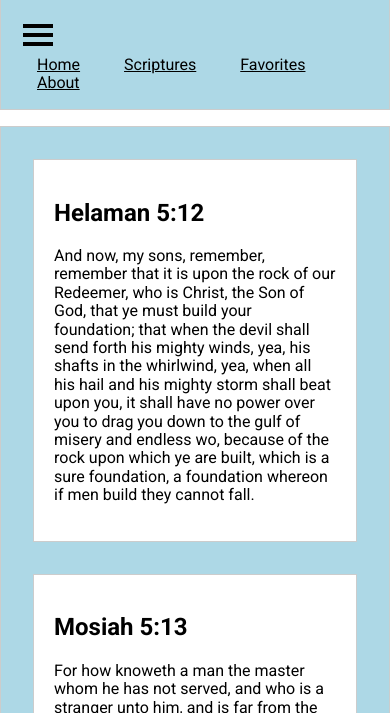
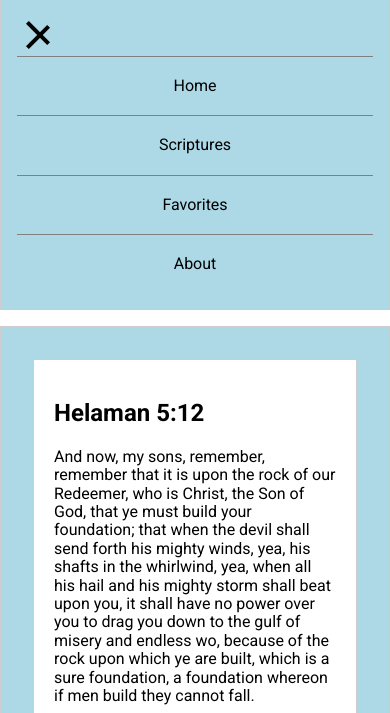
Before and after one commit to eason-platt/wdd131, a website: page ponder/W03/responsive.html in a window 390 px wide. Both pictures are taken after a click on the button 38 px from the left and 166 px from the top of the page. Shown: the part 131-844 px from the top of the page. Drawn offline with nearby package versions, Linux system fonts and the light colour scheme.

Commit message:
W04 Ponder: Responsive Menu

```diff
--- a/ponder/W03/responsive.css
+++ b/ponder/W03/responsive.css
@@ -31,13 +31,26 @@ section {
     border: 1px solid #ccc;
 }
 
+nav a:hover {
+    text-decoration: none;
+    color: #616061;
+}
+
 nav {
     display: none;
+}
+
+nav.open {
+    display: block;
 }
 
 nav a {
     padding: 20px;
     color: black;
+    display: block;
+    text-align: center;
+    text-decoration: none;
+    border-top: 1px solid grey;
 }
 
 nav a:hover {
@@ -45,11 +58,7 @@ nav a:hover {
     color: #616061;
 }
 
-.active {
-    display: block;
-}
-
-.menu-btn {
+#menu-btn {
     cursor: pointer;
     border: none;
     background-color: transparent;
@@ -60,25 +69,36 @@ nav a:hover {
     height: 4px;
     background-color: black;
     margin: 5px 0;
+    transition: 0.4s;
 }
+
+.change .bar1 {
+    transform: translate(0, 11px) rotate(-45deg);
+}
+.change .bar2 {opacity: 0;}
+
+.change .bar3 {
+    transform: translate(0, -11px) rotate(45deg);
+}
+
 
 footer {
     text-align: center;
 }
 
 @media screen and (min-width: 700px) {
-    .menu-btn {
+    #menu-btn {
         display: none;
     }
 
-    nav a {
-        display: block;
-    }
-
-    nav {
+    nav, nav.open {
         display: flex;
         flex-direction: row;
         justify-content: right;
+    }
+
+    nav a {
+        border-top: none;
     }
 
     main {
--- a/ponder/W03/responsive.html
+++ b/ponder/W03/responsive.html
@@ -14,7 +14,7 @@
 
 <header>
     <h1>Responsive Design 📖 Scriptures</h1>
-    <button class="menu-btn">
+    <button id="menu-btn">
         <div class="bar1"></div>
         <div class="bar2"></div>
         <div class="bar3"></div>
--- a/ponder/W03/responsive.js
+++ b/ponder/W03/responsive.js
@@ -1,11 +1,8 @@
-let menuBar = document.querySelector(".menu-btn");
+let menuBar = document.getElementById("menu-btn");
 
 let nav = document.querySelector("nav");
 
 menuBar.addEventListener("click", () => {
-    if (!nav.classList.contains("active")) {
-        nav.classList.add("active");
-    } else {
-        nav.classList.remove("active");
-    }
+    nav.classList.toggle("open");
+    menuBar.classList.toggle("change");
 })
```
